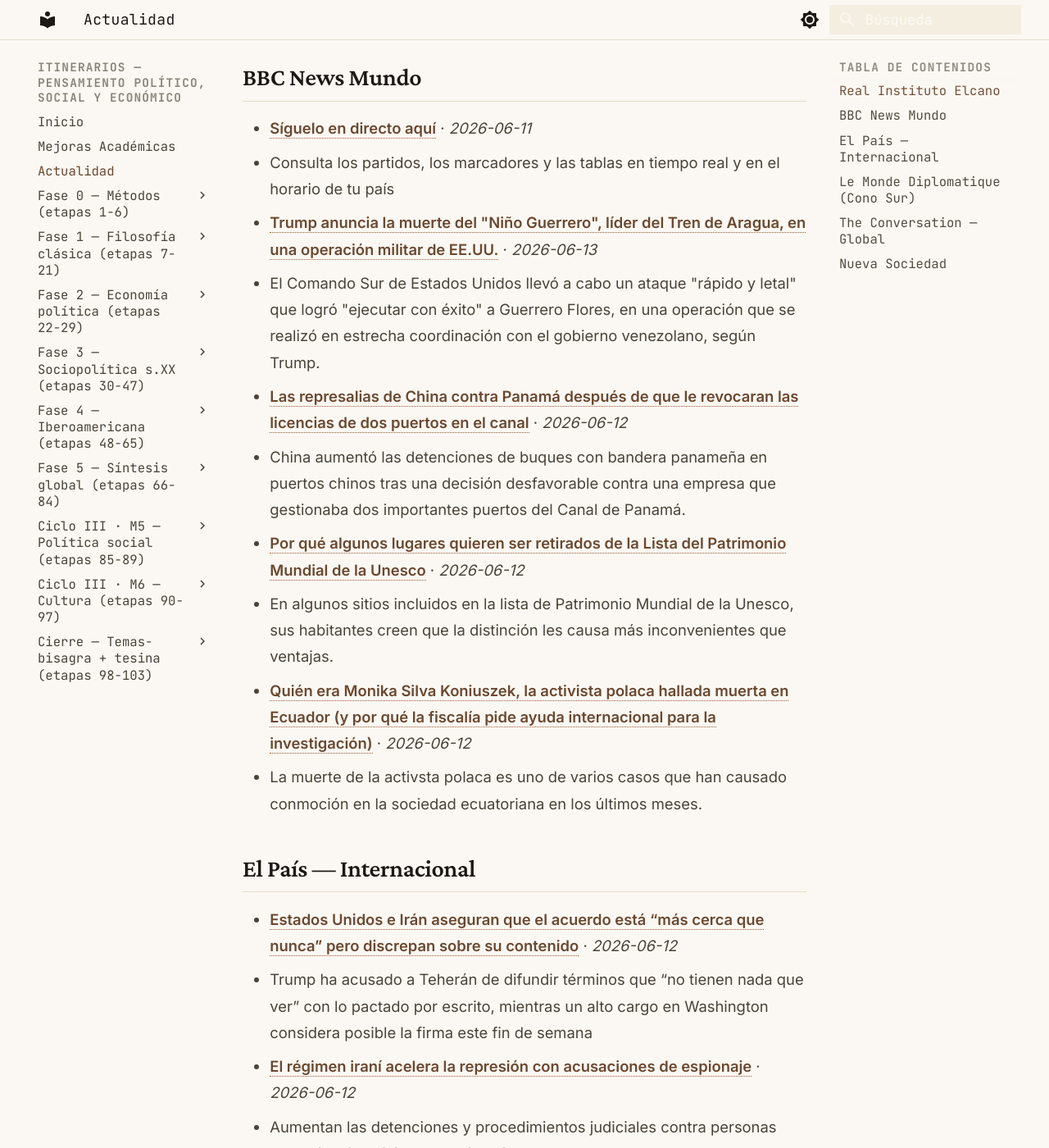
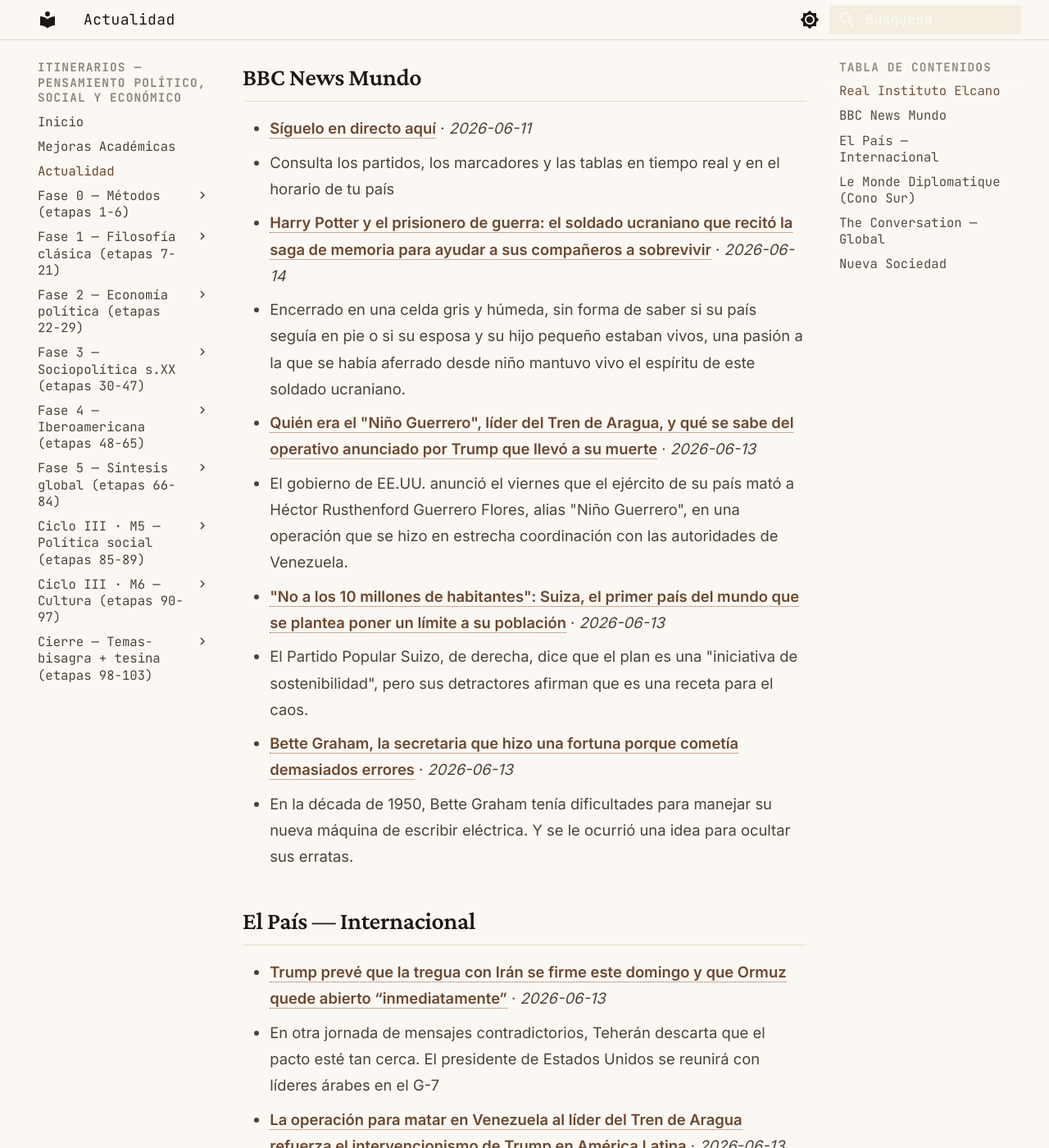
Before and after one commit to MrSpagVi/Curso, an MkDocs documentation site: the page built from docs/actualidad.md, in a window 1280 px wide and 1400 px high, scrolled down 758 px. Shown: the whole window at 82% size. Built offline with MkDocs 1.6.1 and Material for MkDocs 9.7.7, drawn with Linux system fonts in a browser that asks for light colours; some of the changed text lies outside the part shown.

Commit message:
auto: actualidad 2026-06-14

```diff
--- a/docs/actualidad.md
+++ b/docs/actualidad.md
@@ -6,7 +6,7 @@ title: Actualidad
 
 Últimos titulares de fuentes que dictan agenda en ciencia política y geopolítica. Actualizado automáticamente cada día (vía GitHub Actions).
 
-_Última actualización: 2026-06-13 08:48 UTC_
+_Última actualización: 2026-06-14 09:20 UTC_
 
 !!! tip "Ritual mensual — #actualidad"
     El último sábado de cada mes: agarrá **un** titular de los de abajo y escribí **300 palabras** aplicándole **2 autores** del último mes que leíste. ¿Qué diría cada uno? ¿En qué chocan? No resumas la noticia — usala como caso para pensar con las herramientas que venís construyendo. Guardá el texto con el tag `#actualidad` en tu sistema de notas. Esto convierte la teoría en criterio sobre la coyuntura: el objetivo del plan no es citar a Maquiavelo, es leer el presente con él.
@@ -19,27 +19,27 @@ _Sin datos en esta ejecución. Visitar fuente: [https://www.realinstitutoelcano.
 
 - **[Síguelo en directo aquí](https://www.bbc.com/mundo/articles/c3v25v922k4o?at_medium=RSS&at_campaign=rss)** · *2026-06-11*
   - Consulta los partidos, los marcadores y las tablas en tiempo real y en el horario de tu país
-- **[Trump anuncia la muerte del "Niño Guerrero", líder del Tren de Aragua, en una operación militar de EE.UU.](https://www.bbc.com/mundo/articles/c75yw52yq5yo?at_medium=RSS&at_campaign=rss)** · *2026-06-13*
-  - El Comando Sur de Estados Unidos llevó a cabo un ataque "rápido y letal" que logró "ejecutar con éxito" a Guerrero Flores, en una operación que se realizó en estrecha coordinación con el gobierno venezolano, según Trump.
-- **[Las represalias de China contra Panamá después de que le revocaran las licencias de dos puertos en el canal](https://www.bbc.com/mundo/articles/c2d29r3zk40o?at_medium=RSS&at_campaign=rss)** · *2026-06-12*
-  - China aumentó las detenciones de buques con bandera panameña en puertos chinos tras una decisión desfavorable contra una empresa que gestionaba dos importantes puertos del Canal de Panamá.
-- **[Por qué algunos lugares quieren ser retirados de la Lista del Patrimonio Mundial de la Unesco](https://www.bbc.com/mundo/articles/cd95x3vl9jno?at_medium=RSS&at_campaign=rss)** · *2026-06-12*
-  - En algunos sitios incluidos en la lista de Patrimonio Mundial de la Unesco, sus habitantes creen que la distinción les causa más inconvenientes que ventajas.
-- **[Quién era Monika Silva Koniuszek, la activista polaca hallada muerta en Ecuador (y por qué la fiscalía pide ayuda internacional para la investigación)](https://www.bbc.com/mundo/articles/cy5vl9wl6ngo?at_medium=RSS&at_campaign=rss)** · *2026-06-12*
-  - La muerte de la activsta polaca es uno de varios casos que han causado conmoción en la sociedad ecuatoriana en los últimos meses.
+- **[Harry Potter y el prisionero de guerra: el soldado ucraniano que recitó la saga de memoria para ayudar a sus compañeros a sobrevivir](https://www.bbc.com/mundo/articles/cy06l34w7n8o?at_medium=RSS&at_campaign=rss)** · *2026-06-14*
+  - Encerrado en una celda gris y húmeda, sin forma de saber si su país seguía en pie o si su esposa y su hijo pequeño estaban vivos, una pasión a la que se había aferrado desde niño mantuvo vivo el espíritu de este soldado ucraniano.
+- **[Quién era el "Niño Guerrero", líder del Tren de Aragua, y qué se sabe del operativo anunciado por Trump que llevó a su muerte](https://www.bbc.com/mundo/articles/c9q2j4rvrwpo?at_medium=RSS&at_campaign=rss)** · *2026-06-13*
+  - El gobierno de EE.UU. anunció el viernes que el ejército de su país mató a Héctor Rusthenford Guerrero Flores, alias "Niño Guerrero", en una operación que se hizo en estrecha coordinación con las autoridades de Venezuela.
+- **["No a los 10 millones de habitantes": Suiza, el primer país del mundo que se plantea poner un límite a su población](https://www.bbc.com/mundo/articles/ckg530zr7xyo?at_medium=RSS&at_campaign=rss)** · *2026-06-13*
+  - El Partido Popular Suizo, de derecha, dice que el plan es una "iniciativa de sostenibilidad", pero sus detractores afirman que es una receta para el caos.
+- **[Bette Graham, la secretaria que hizo una fortuna porque cometía demasiados errores](https://www.bbc.com/mundo/articles/cg4pxex1l1qo?at_medium=RSS&at_campaign=rss)** · *2026-06-13*
+  - En la década de 1950, Bette Graham tenía dificultades para manejar su nueva máquina de escribir eléctrica. Y se le ocurrió una idea para ocultar sus erratas.
 
 ## El País — Internacional
 
-- **[Estados Unidos e Irán aseguran que el acuerdo está “más cerca que nunca” pero discrepan sobre su contenido](https://elpais.com/internacional/2026-06-12/estados-unidos-e-iran-aseguran-que-el-acuerdo-esta-mas-cerca-que-nunca-pero-discrepan-sobre-su-contenido.html)** · *2026-06-12*
-  - Trump ha acusado a Teherán de difundir términos que “no tienen nada que ver” con lo pactado por escrito, mientras un alto cargo en Washington considera posible la firma este fin de semana
-- **[El régimen iraní acelera la represión con acusaciones de espionaje](https://elpais.com/internacional/2026-06-12/el-regimen-irani-acelera-la-represion-interna-mientras-aumenta-la-tension-con-ee-uu.html)** · *2026-06-12*
-  - Aumentan las detenciones y procedimientos judiciales contra personas acusadas de colaborar con Israel
+- **[Trump prevé que la tregua con Irán se firme este domingo y que Ormuz quede abierto “inmediatamente”](https://elpais.com/internacional/2026-06-13/trump-preve-que-la-tregua-con-iran-se-firme-este-domingo-y-que-ormuz-quede-abierto-inmediatamente.html)** · *2026-06-13*
+  - En otra jornada de mensajes contradictorios, Teherán descarta que el pacto esté tan cerca. El presidente de Estados Unidos se reunirá con líderes árabes en el G-7
+- **[La operación para matar en Venezuela al líder del Tren de Aragua refuerza el intervencionismo de Trump en América Latina](https://elpais.com/america/2026-06-13/la-operacion-para-matar-en-venezuela-al-lider-del-tren-de-aragua-refuerza-el-intervencionismo-de-trump-en-america-latina.html)** · *2026-06-13*
+  - Aferrado a la resurrección de la Doctrina Monroe, Estados Unidos ahonda en su plan de injerencia en terceros países con el pretexto de desarticular las bandas criminales más peligrosas de la región
 - **[Viviendas, sanidad y otros servicios: los suizos se preguntan hasta dónde pueden crecer](https://elpais.com/internacional/2026-06-13/viviendas-sanidad-y-otros-servicios-los-suizos-se-preguntan-hasta-donde-pueden-crecer.html)** · *2026-06-13*
   - El país vota este domingo si fija un tope de 10 millones a la población. Una localidad pequeña que conserva el sabor rural y una del área metropolitana de Zúrich que levanta rascacielos exponen el dilema que plantea el referéndum
-- **[Tres derrotas (y una victoria) de Putin](https://elpais.com/opinion/2026-06-13/tres-derrotas-y-una-victoria-de-putin.html)** · *2026-06-13*
-  - El resultado desfavorable para el Kremlin de las elecciones en Armenia se enmarca en una pauta esperanzadora para el proyecto europeísta
-- **[La UE debe parar los pies a Israel](https://elpais.com/opinion/2026-06-10/la-ue-debe-parar-los-pies-a-israel.html)** · *2026-06-10*
-  - Europa no puede seguir haciendo la vista gorda ante las ilegalidades y las violaciones de derechos humanos que el Gobierno de Netanyahu comete en Palestina
+- **[El caza de combate, fiasco de Europa](https://elpais.com/opinion/2026-06-14/el-caza-de-combate-fiasco-de-europa.html)** · *2026-06-14*
+  - El fracaso del FCAS refleja la falta de unidad por culpa de los dirigentes políticos, y en este caso en especial Macron
+- **[Vidas y derrotas paralelas](https://elpais.com/internacional/2026-06-14/vidas-y-derrotas-paralelas.html)** · *2026-06-14*
+  - Trump y Putin están fracasando en las guerras que han emprendido, lo que les hará perder autoridad y prestigio
 
 ## Le Monde Diplomatique (Cono Sur)
 
@@ -47,16 +47,16 @@ _Sin datos en esta ejecución. Visitar fuente: [https://www.eldiplo.org/feed/](h
 
 ## The Conversation — Global
 
-- **[As AI plays a bigger role in relationships, true intimacy is getting lost](https://theconversation.com/as-ai-plays-a-bigger-role-in-relationships-true-intimacy-is-getting-lost-284118)** · *2026-06-12*
-  - The normalisation of AI to mediate and shape intimacy arguably erodes self-curiosity.
-- **[Baby slings: what the evidence says about benefits, risks and safe use](https://theconversation.com/baby-slings-what-the-evidence-says-about-benefits-risks-and-safe-use-284356)** · *2026-06-12*
-  - New research finds that baby slings offer important benefits, but better safety information could help prevent rare deaths and injuries.
-- **[Pieter Obels and Feng Xiao-Min: a compelling exploration of nature through steel and paint](https://theconversation.com/pieter-obels-and-feng-xiao-min-a-compelling-exploration-of-nature-through-steel-and-paint-284856)** · *2026-06-12*
-  - The two artists have very different, yet curiously complimentary, responses to nature.
-- **[Criminal fly-tipping gangs are costing governments millions – AI and drones can help track waste dumpers](https://theconversation.com/criminal-fly-tipping-gangs-are-costing-governments-millions-ai-and-drones-can-help-track-waste-dumpers-283092)** · *2026-06-12*
-  - Technology could help find illegal waste sites faster and increase the chances of tracking down criminals.
-- **[Fungal highways are vast, yet hidden underground – new study](https://theconversation.com/fungal-highways-are-vast-yet-hidden-underground-new-study-285166)** · *2026-06-12*
-  - A new study provides a crucial baseline: the first global map of where these fungal networks are and how much of them exists.
+- **[View from The Hill: Angus Taylor to lose key shadow minister Jonno Duniam](https://theconversation.com/view-from-the-hill-angus-taylor-to-lose-key-shadow-minister-jonno-duniam-284307)** · *2026-06-14*
+  - The opposition is losing one of its most effective shadow ministers.
+- **[Ma Vesta Smith: why this unsung activist matters 50 years after the Soweto uprising](https://theconversation.com/ma-vesta-smith-why-this-unsung-activist-matters-50-years-after-the-soweto-uprising-280319)** · *2026-06-14*
+  - She was a trusted mentor to young militants whose 1976 uprising shaped the country forever.
+- **[Want to learn a South African language? Your options are limited – here’s why](https://theconversation.com/want-to-learn-a-south-african-language-your-options-are-limited-heres-why-284961)** · *2026-06-14*
+  - The way African language courses are offered at South African universities keeps social divisions in place.
+- **[Young, South African and unemployed: finding direction starts with knowing yourself – counsellor](https://theconversation.com/young-south-african-and-unemployed-finding-direction-starts-with-knowing-yourself-counsellor-283796)** · *2026-06-14*
+  - Resilience is not just a result but something people can use to change their experiences.
+- **[The story behind Soweto Blues, Miriam Makeba’s famous song about the June 16 uprising](https://theconversation.com/the-story-behind-soweto-blues-miriam-makebas-famous-song-about-the-june-16-uprising-285173)** · *2026-06-14*
+  - The song was written hot, as the news of the massacre reached the world. Its creators spanned the continent.
 
 ## Nueva Sociedad
 
```
